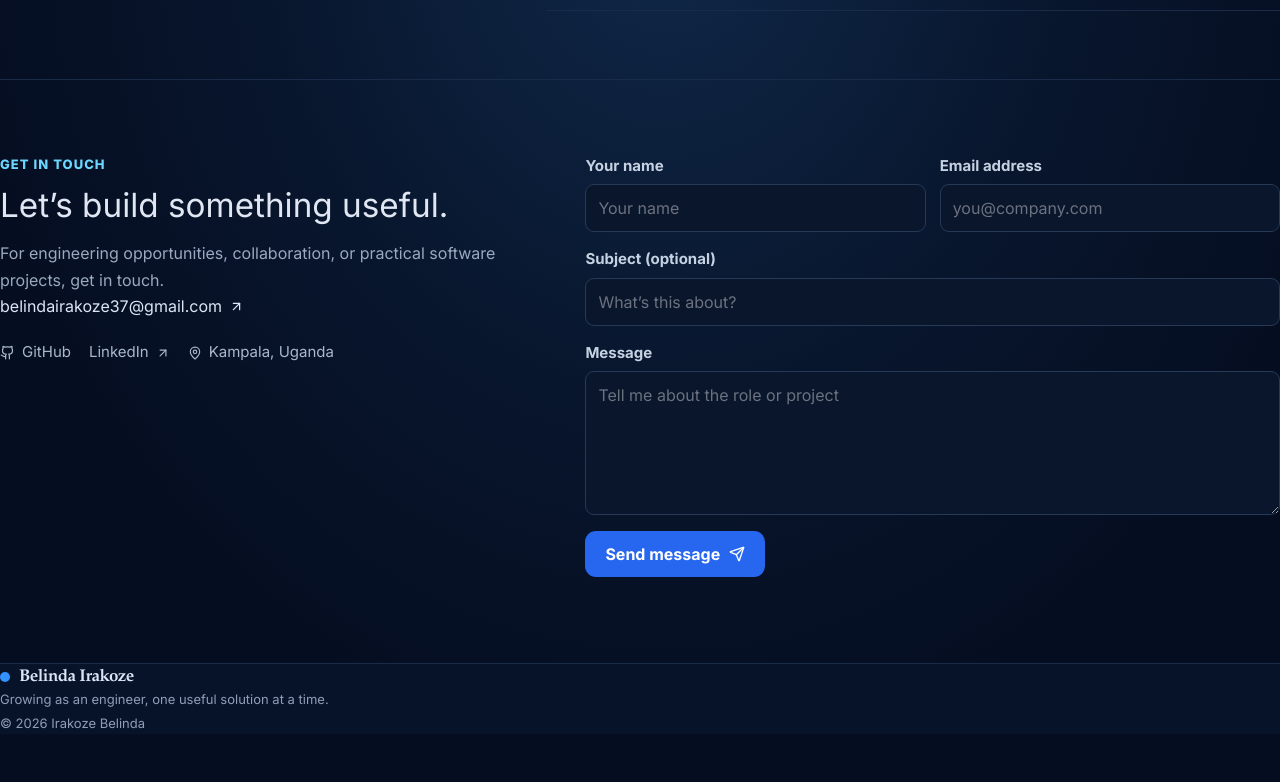
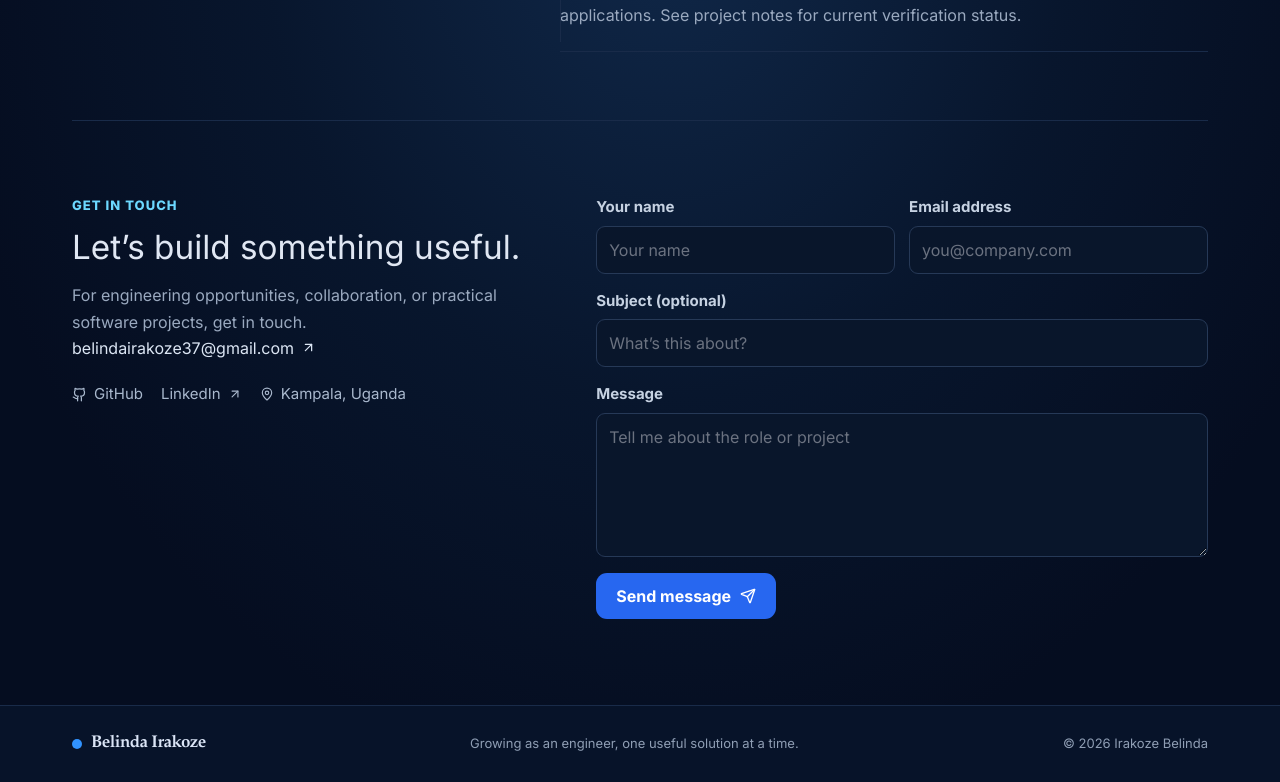
Before and after one commit to belindairakoze37/Portfolio, a React (Vite) app: page / in a window 1280 px wide. Shown: the part 2491-3273 px from the top of the page. Before the commit the page ends 3225 px from the top, so only its background shows below. Built offline with nearby package versions, Linux system fonts and the light colour scheme.

Commit message:
Apply shared container and type scale to Home

```diff
--- a/src/sections/HomePage.tsx
+++ b/src/sections/HomePage.tsx
@@ -70,7 +70,7 @@ export function HomePage() {
     <>
       <a className="skip-link" href="#main">Skip to content</a>
       <Navigation />
-      <main id="main" className="page-shell">
+      <main id="main" className="container">
         <section className="home-hero" id="home" aria-labelledby="hero-title">
           <div className="hero-inner">
             <div className="hero-copy">
@@ -124,7 +124,13 @@ export function HomePage() {
           <ContactForm />
         </section>
       </main>
-      <footer className="site-footer"><Link to="/" className="brand"><span className="brand-dot" aria-hidden="true" />Belinda Irakoze</Link><p>Growing as an engineer, one useful solution at a time.</p><span>© {new Date().getFullYear()} Irakoze Belinda</span></footer>
+      <footer className="site-footer">
+        <div className="container site-footer-inner">
+          <Link to="/" className="brand"><span className="brand-dot" aria-hidden="true" />Belinda Irakoze</Link>
+          <p>Growing as an engineer, one useful solution at a time.</p>
+          <span>© {new Date().getFullYear()} Irakoze Belinda</span>
+        </div>
+      </footer>
     </>
   );
 }
```
